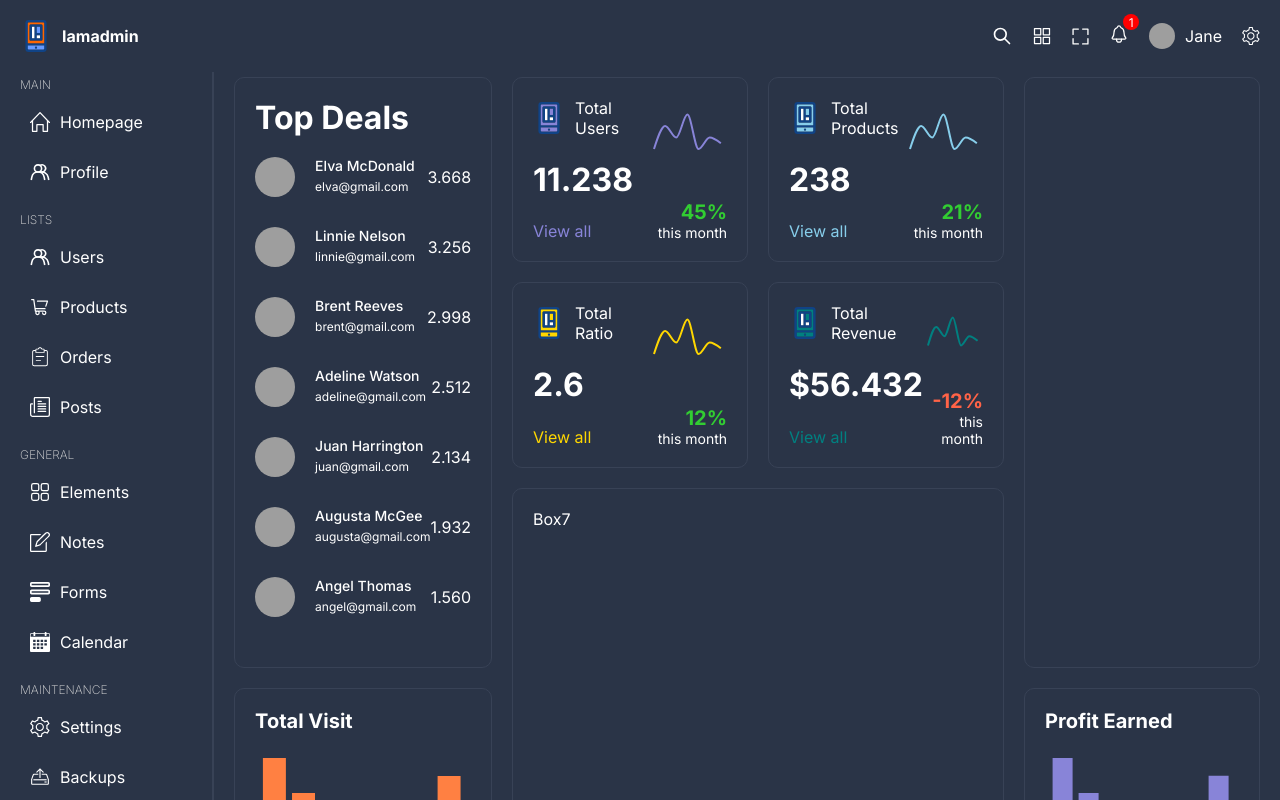
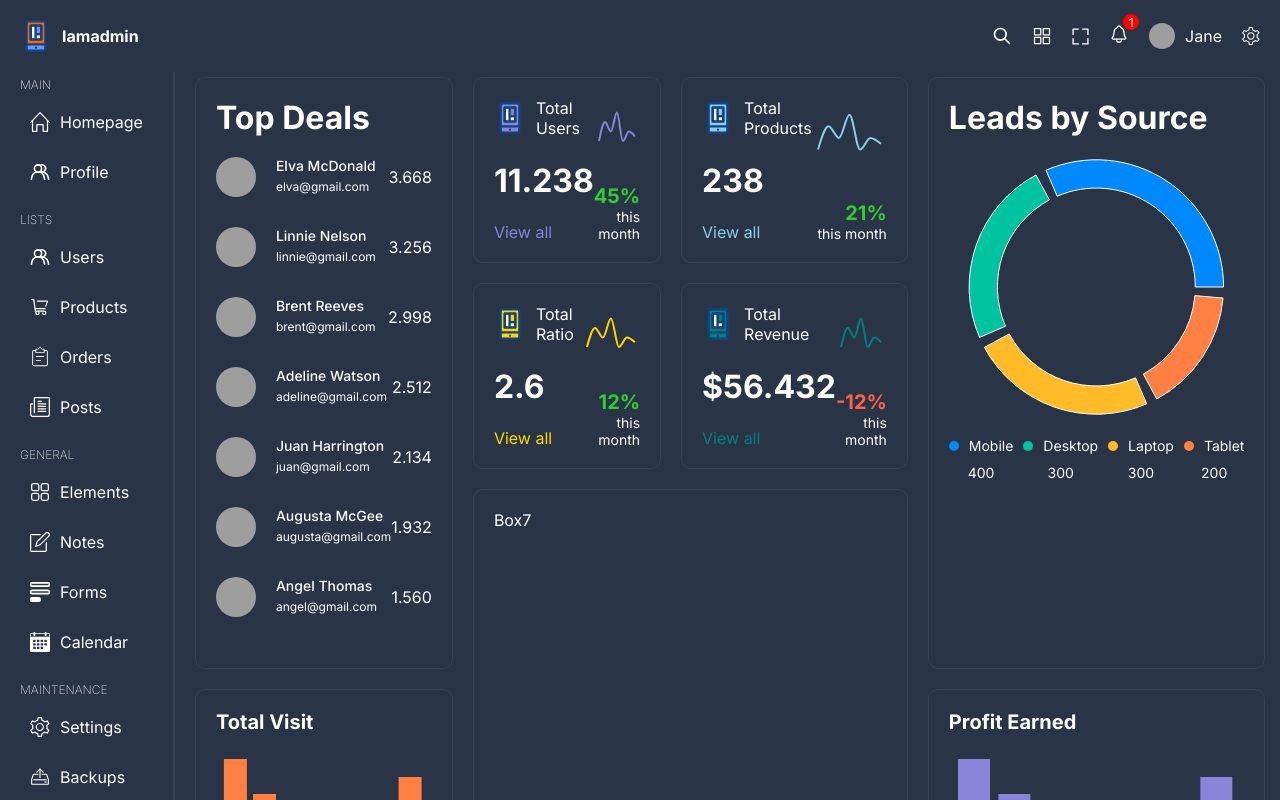
Before and after one commit to onyekaonwuama/react_dashboard, a React (Vite) app: page / in a window 1280 px wide. Shown: the top 800 px of the page. Built offline with nearby package versions, Linux system fonts and the light colour scheme; grey boxes are pictures that could not be loaded.

Commit message:
pie chart added

```diff
--- a/src/components/pieChartBox/PieChartBox.tsx
+++ b/src/components/pieChartBox/PieChartBox.tsx
@@ -1,10 +1,84 @@
 import "./pieChart.scss";
-import { PieChart, Pie, Sector, Cell, ResponsiveContainer } from 'recharts';
+import { PieChart, Pie, Cell, Tooltip, ResponsiveContainer } from "recharts";
+
+// type Props = {
+//     title: string;
+//     dataKey: string;
+//     chartData: { name: string; value: number; color: string }[];
+// }
+
+// const PieChartBox = (props: Props) => {
+//   return (
+//     <div className="pieChartBox">
+//         <h1>{props.title}</h1>
+//         <ResponsiveContainer width="99%" height={300}>
+//         <PieChart>
+//         <Pie
+//           data={props.chartData}
+//           cx={120}
+//           cy={200}
+//           innerRadius={60}
+//           outerRadius={80}
+//           fill="#8884d8"
+//           paddingAngle={5}
+//           dataKey={props.dataKey}
+//         >
+//           {props.chartData.map((item) => (
+//             <Cell key={item.name} fill={item.color}/>
+//           ))}
+//         </Pie>
+//       </PieChart>
+//         </ResponsiveContainer>
+//     </div>
+//   )
+// }
+
+// export default PieChartBox
+
+const data = [
+  { name: "Mobile", value: 400, color: "#0088FE" },
+  { name: "Desktop", value: 300, color: "#00C49F" },
+  { name: "Laptop", value: 300, color: "#FFBB28" },
+  { name: "Tablet", value: 200, color: "#FF8042" },
+];
 
 const PieChartBox = () => {
   return (
-    <div>PieChartBox</div>
-  )
-}
+    <div className="pieChartBox">
+      <h1>Leads by Source</h1>
+      <div className="chart">
+        <ResponsiveContainer width="99%" height={300}>
+          <PieChart>
+            <Tooltip
+              contentStyle={{ background: "white", borderRadius: "5px" }}
+            />
+            <Pie
+              data={data}
+              innerRadius={"70%"}
+              outerRadius={"90%"}
+              paddingAngle={5}
+              dataKey="value"
+            >
+              {data.map((item) => (
+                <Cell key={item.name} fill={item.color} />
+              ))}
+            </Pie>
+          </PieChart>
+        </ResponsiveContainer>
+      </div>
+      <div className="options">
+        {data.map((item) => (
+          <div className="option" key={item.name}>
+            <div className="title">
+              <div className="dot" style={{ backgroundColor: item.color }} />
+              <span>{item.name}</span>
+            </div>
+            <span>{item.value}</span>
+          </div>
+        ))}
+      </div>
+    </div>
+  );
+};
 
-export default PieChartBox
+export default PieChartBox;
--- a/src/components/pieChartBox/pieChart.scss
+++ b/src/components/pieChartBox/pieChart.scss
@@ -0,0 +1,40 @@
+.pieChartBox {
+  height: 100;
+  display: flex;
+  flex-direction: column;
+  justify-content: space-between;
+
+  .chart {
+    display: flex;
+    align-items: center;
+    justify-content: center;
+    width: 100%;
+    height: 100%;
+  }
+
+  .options {
+    display: flex;
+    justify-content: space-between;
+    gap: 10px;
+    font-size: 14px;
+
+    .option {
+        display: flex;
+        flex-direction: column;
+        align-items: center;
+        gap: 10px;
+
+      .title {
+        display: flex;
+        gap: 10px;
+        align-items: center;
+
+        .dot {
+          width: 10px;
+          height: 10px;
+          border-radius: 50%;
+        }
+      }
+    }
+  }
+}
--- a/src/data.ts
+++ b/src/data.ts
@@ -310,3 +310,14 @@
     },
   ],
 };
+
+export const pieChartValues = {
+  title: "Leads by Source",
+  dataKey: "pieValues",
+  chartData: [
+    { name: 'Group A', value: 400, color: '#0088FE'},
+    { name: 'Group B', value: 300, color: '#00C49F'},
+    { name: 'Group C', value: 300, color: '#FFBB28'},
+    { name: 'Group D', value: 200, color: '#FF8042'},
+  ]
+};
--- a/src/pages/home/Home.tsx
+++ b/src/pages/home/Home.tsx
@@ -1,7 +1,8 @@
 import BarChartBox from "../../components/barChartBox/BarChartBox";
 import ChartBox from "../../components/chartBox/ChartBox";
+import PieChartBox from "../../components/pieChartBox/PieChartBox";
 import TopBox from "../../components/topBox/TopBox";
-import { barChartBoxRevenue, barChartBoxVisit, chartBoxConversion, chartBoxProduct, chartBoxRevenue, chartBoxUser } from "../../data";
+import { barChartBoxRevenue, barChartBoxVisit, chartBoxConversion, chartBoxProduct, chartBoxRevenue, chartBoxUser, pieChartValues } from "../../data";
 import "./home.scss";
 
 export const Home = () => {
@@ -12,7 +13,7 @@
         </div>
         <div className="box box2"><ChartBox {...chartBoxUser}/></div>
         <div className="box box3"><ChartBox {...chartBoxProduct}/></div>
-        <div className="box box4"></div>
+        <div className="box box4"><PieChartBox/></div>
         <div className="box box5"><ChartBox {...chartBoxConversion}/></div>
         <div className="box box6"><ChartBox {...chartBoxRevenue}/></div>
         <div className="box box7">Box7</div>
```
